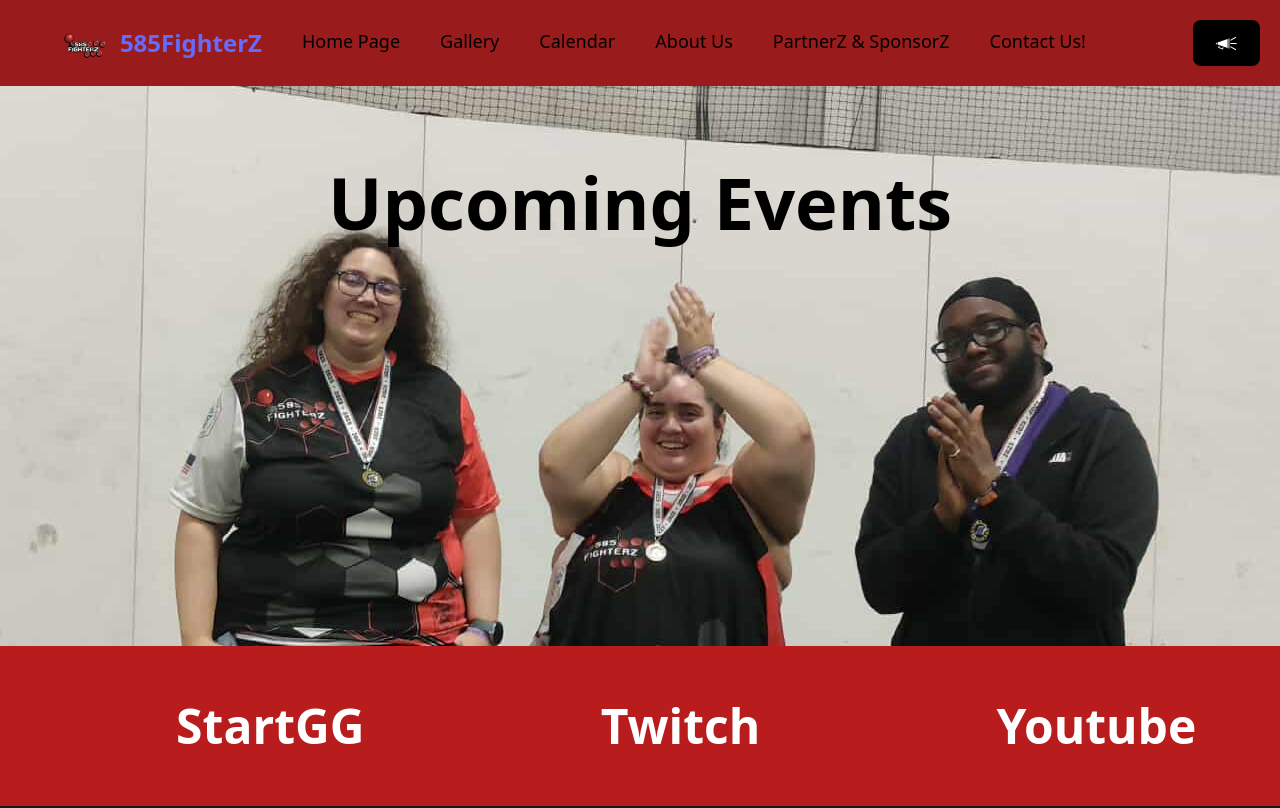
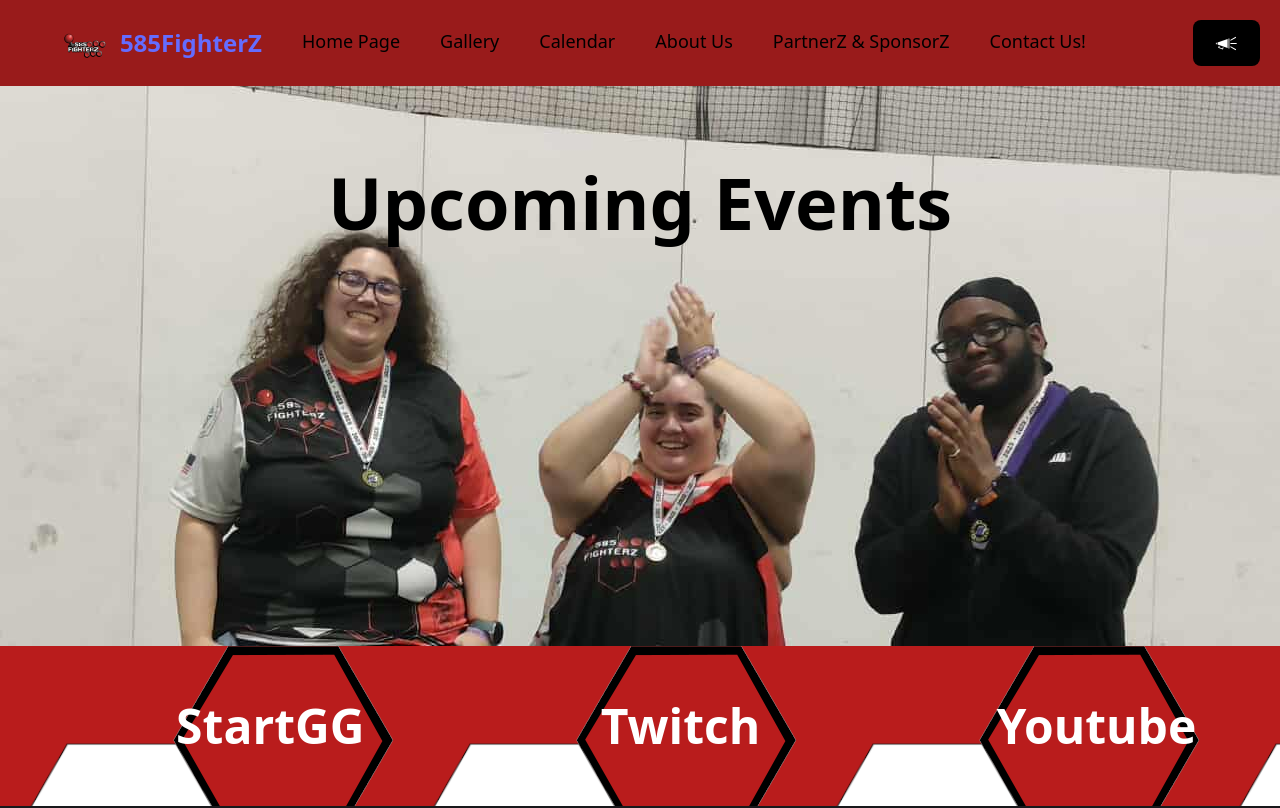
Before and after one commit to Perry512/585z, a React (Vite) app: page /585z/calendar in a window 1280 px wide. Shown: the top 808 px of the page. Built offline with nearby package versions, Linux system fonts and the light colour scheme; some icons are missing.

Commit message:
[ADD] Style: Added hexagonal motif

```diff
--- a/src/components/LargeSocialLinkBanner.tsx
+++ b/src/components/LargeSocialLinkBanner.tsx
@@ -1,9 +1,10 @@
 import { SiStartdotgg, SiTwitch, SiYoutube } from "@icons-pack/react-simple-icons"
+import hexes from "../assets/Hex_Example.png";
 
 export default function LargeSocialLinkBanner() {
     return (
         <>
-            <div className="min-h-[15vh] bg-red-700 flex flex-col sm:flex-row justify-evenly items-center gap-5">
+            <div className="min-h-[15vh] bg-red-700 flex flex-col sm:flex-row justify-evenly items-center gap-5 "style={{ backgroundImage: `url(${hexes})`}}>
                 <div
                     className="flex flex-row p-10 hover:border-2 border-blue-100">
                     <a
```
Also changed, not shown: src/assets/Hex_Example.png (added).
